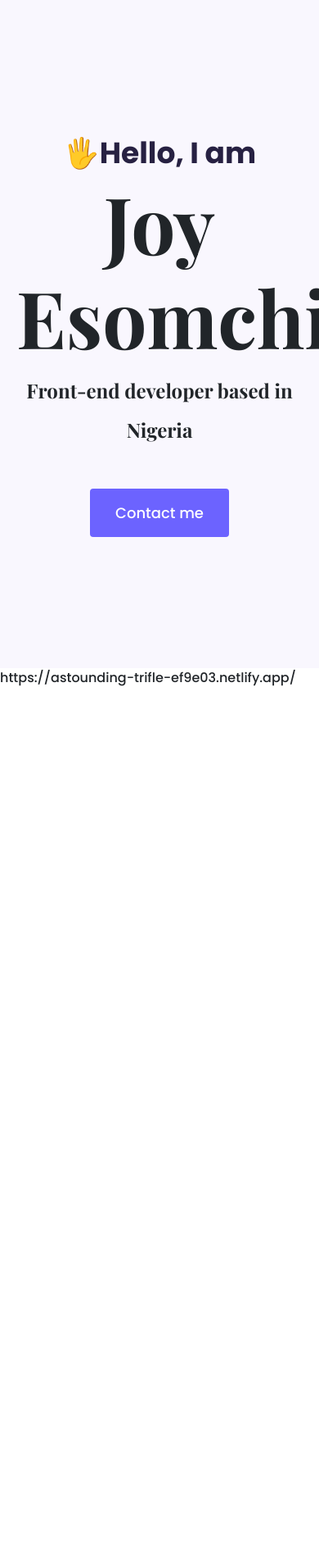
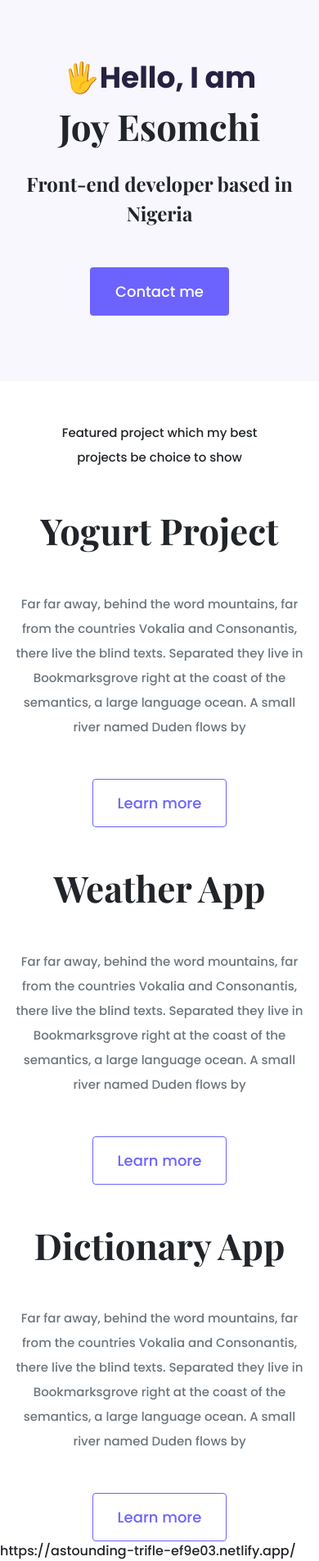
Before and after one commit to Joysommy/project-portfolio, a plain HTML site: page index.html in a window 390 px wide. Shown: the whole page at 82% size. Before the commit the page ends 844 px from the top, so only its background shows below. Drawn offline with nearby package versions, Linux system fonts and the light colour scheme; a web font is replaced by a local one.

Commit message:
Integerated the content design of the homepage

```diff
--- a/index.html
+++ b/index.html
@@ -5,31 +5,31 @@
     <meta http-equiv="X-UA-Compatible" content="IE=edge" />
     <meta name="viewport" content="width=device-width, initial-scale=1.0" />
 
+    <title>Document</title>
+
     <link
       href="https://cdn.jsdelivr.net/npm/bootstrap@5.2.2/dist/css/bootstrap.min.css"
       rel="stylesheet"
       integrity="sha384-Zenh87qX5JnK2Jl0vWa8Ck2rdkQ2Bzep5IDxbcnCeuOxjzrPF/et3URy9Bv1WTRi"
       crossorigin="anonymous"
     />
+    <link rel="preconnect" href="https://fonts.gstatic.com" crossorigin />
+    <link
+      href="https://fonts.googleapis.com/css2?family=Macondo&family=PT+Mono&family=Playfair+Display:wght@700&family=Poppins:wght@100;500;700&family=Roboto:ital,wght@0,100;0,300;0,400;0,500;0,700;0,900;1,100;1,300;1,400;1,500;1,700;1,900&display=swap"
+      rel="stylesheet"
+    />
+    <link rel="stylesheet" href="styles/app.css" />
     <script
       src="https://cdn.jsdelivr.net/npm/bootstrap@5.2.2/dist/js/bootstrap.bundle.min.js"
       integrity="sha384-OERcA2EqjJCMA+/3y+gxIOqMEjwtxJY7qPCqsdltbNJuaOe923+mo//f6V8Qbsw3"
       crossorigin="anonymous"
     ></script>
-    <link rel="stylesheet" href="styles/app.css" />
     <link rel="preconnect" href="https://fonts.googleapis.com" />
-    <link rel="preconnect" href="https://fonts.gstatic.com" crossorigin />
-    <link
-      href="https://fonts.googleapis.com/css2?family=Macondo&family=PT+Mono&family=Playfair+Display:wght@700&family=Poppins:wght@100;500;700&family=Roboto:ital,wght@0,100;0,300;0,400;0,500;0,700;0,900;1,100;1,300;1,400;1,500;1,700;1,900&display=swap"
-      rel="stylesheet"
-    />
 
     <script
       src="https://kit.fontawesome.com/2bfe657791.js"
       crossorigin="anonymous"
     ></script>
-
-    <title>Document</title>
   </head>
   <body>
     <div class="hero">
@@ -40,6 +40,63 @@
         <a href="#" class="btn btn-branding">Contact me</a>
       </div>
     </div>
+    <p class="text-center m-5">
+      Featured project which my best projects be choice to show
+    </p>
+    <div class="container">
+      <div class="row mb-5">
+        <div class="col d-none d-lg-block">
+          <img src="images/yogurt.png" class="img-fluid" alt="" />
+        </div>
+        <div class="col">
+          <div class="project-description">
+            <h2 class="mb-5">Yogurt Project</h2>
+            <p class="mb-5 text-muted">
+              Far far away, behind the word mountains, far from the countries
+              Vokalia and Consonantis, there live the blind texts. Separated
+              they live in Bookmarksgrove right at the coast of the semantics, a
+              large language ocean. A small river named Duden flows by
+            </p>
+            <a href="" class="btn btn-branding-outline">Learn more</a>
+          </div>
+        </div>
+      </div>
+      <div class="row mb-5">
+        <div class="col">
+          <div class="project-description">
+            <h2 class="mb-5">Weather App</h2>
+            <p class="mb-5 text-muted">
+              Far far away, behind the word mountains, far from the countries
+              Vokalia and Consonantis, there live the blind texts. Separated
+              they live in Bookmarksgrove right at the coast of the semantics, a
+              large language ocean. A small river named Duden flows by
+            </p>
+            <a href="" class="btn btn-branding-outline">Learn more</a>
+          </div>
+        </div>
+        <div class="col d-none d-lg-block">
+          <img src="images/weather.png" class="img-fluid" alt="" />
+        </div>
+      </div>
+
+      <div class="row">
+        <div class="col d-none d-lg-block">
+          <img src="images/dictionary.png" class="img-fluid" alt="" />
+        </div>
+        <div class="col">
+          <div class="project-description">
+            <h2 class="mb-5">Dictionary App</h2>
+            <p class="mb-5 text-muted">
+              Far far away, behind the word mountains, far from the countries
+              Vokalia and Consonantis, there live the blind texts. Separated
+              they live in Bookmarksgrove right at the coast of the semantics, a
+              large language ocean. A small river named Duden flows by
+            </p>
+            <a href="" class="btn btn-branding-outline">Learn more</a>
+          </div>
+        </div>
+      </div>
+    </div>
   </body>
 </html>
 https://astounding-trifle-ef9e03.netlify.app/
--- a/styles/app.css
+++ b/styles/app.css
@@ -20,9 +20,15 @@ h6 {
 }
 h1 {
   font-size: 96px;
+  line-height: 1.5;
+}
+h2 {
+  font-size: 64px;
 }
 p {
   font-weight: normal;
+  font-size: 15px;
+  line-height: 30px;
 }
 
 .hero {
@@ -40,7 +46,7 @@ p {
 .hero h2 {
   font-family: var(--heading-font-family);
   font-weight: normal;
-  line-height: 2;
+  line-height: 1.5;
   font-size: 24px;
 }
 
@@ -52,3 +58,33 @@ p {
   line-height: 27px;
   padding: 15px 30px;
 }
+
+.btn-branding-outline {
+  color: var(--branding-color);
+  border: 1px solid var(--branding-color);
+  border-radius: 4px;
+  font-size: 18px;
+  line-height: 27px;
+  padding: 15px 30px;
+}
+
+.project-description {
+  padding: 120px 60px;
+}
+
+@media (max-width: 900px) {
+  h1 {
+    font-size: 44px;
+    line-height: 2;
+  }
+  h2 {
+    font-size: 44px;
+  }
+  .hero {
+    padding: 80px 20px;
+  }
+  .project-description {
+    padding: 0;
+    text-align: center;
+  }
+}
```
Also changed, not shown: images/dictionary.png (added), images/weather.png (added), images/yogurt.png (added).
